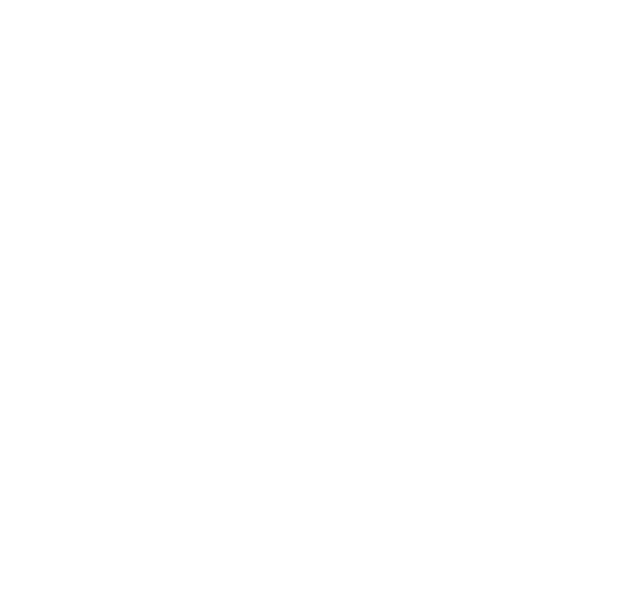
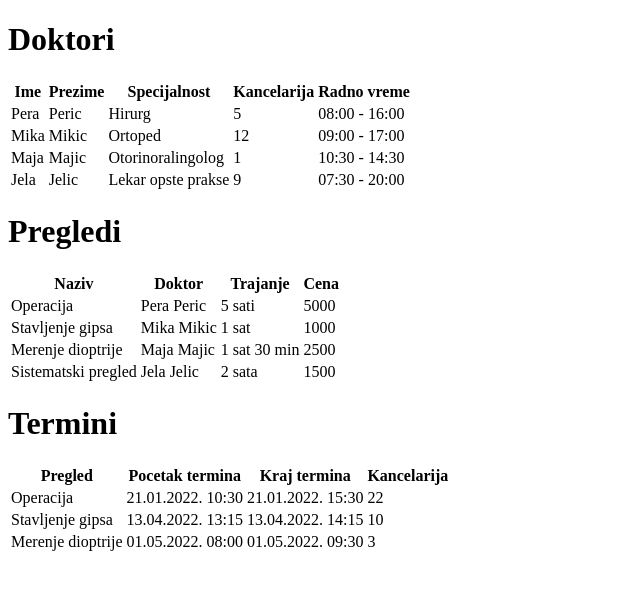
Before and after one commit to fed-ftn/fed-38-tim-1, a plain HTML site: page index.html in a window 1280 px wide. Shown: the whole page, without its empty margins (0-640 px from the left). Drawn offline with Linux system fonts and the light colour scheme.

```diff
--- a/index.html
+++ b/index.html
@@ -4,9 +4,125 @@
     <meta charset="UTF-8">
     <meta http-equiv="X-UA-Compatible" content="IE=edge">
     <meta name="viewport" content="width=device-width, initial-scale=1.0">
+    <link rel="stylesheet" href="css/style.css">
     <title>Document</title>
 </head>
 <body>
-
+    <div id="table1">
+        <h1>Doktori</h1>
+        <table>
+            <thead>
+                <tr>
+                    <th>Ime</th>
+                    <th>Prezime</th>
+                    <th>Specijalnost</th>
+                    <th>Kancelarija</th>
+                    <th>Radno vreme</th>
+                </tr>
+            </thead>
+            <tbody>
+                <tr>
+                    <td>Pera</td>
+                    <td>Peric</td>
+                    <td>Hirurg</td>
+                    <td>5</td>
+                    <td>08:00 - 16:00</td>
+                </tr>
+                <tr>
+                    <td>Mika</td>
+                    <td>Mikic</td>
+                    <td>Ortoped</td>
+                    <td>12</td>
+                    <td>09:00 - 17:00</td>
+                </tr>
+                <tr>
+                    <td>Maja</td>
+                    <td>Majic</td>
+                    <td>Otorinoralingolog</td>
+                    <td>1</td>
+                    <td>10:30 - 14:30</td>
+                </tr>
+                <tr>
+                    <td>Jela</td>
+                    <td>Jelic</td>
+                    <td>Lekar opste prakse</td>
+                    <td>9</td>
+                    <td>07:30 - 20:00</td>
+                </tr>
+            </tbody>
+        </table>
+    </div>
+    <div id="table2">
+        <h1>Pregledi</h1>
+        <table>
+            <thead>
+                <tr>
+                    <th>Naziv</th>
+                    <th>Doktor</th>
+                    <th>Trajanje</th>
+                    <th>Cena</th>
+                </tr>
+            </thead>
+            <tbody>
+                <tr>
+                    <td>Operacija</td>
+                    <td>Pera Peric</td>
+                    <td>5 sati</td>
+                    <td>5000</td>
+                </tr>
+                <tr>
+                    <td>Stavljenje gipsa</td>
+                    <td>Mika Mikic</td>
+                    <td>1 sat</td>
+                    <td>1000</td>
+                </tr>
+                <tr>
+                    <td>Merenje dioptrije</td>
+                    <td>Maja Majic</td>
+                    <td>1 sat 30 min</td>
+                    <td>2500</td>
+                </tr>
+                <tr>
+                    <td>Sistematski pregled</td>
+                    <td>Jela Jelic</td>
+                    <td>2 sata</td>
+                    <td>1500</td>
+                </tr>
+            </tbody>
+        </table>
+    </div>
+    <div id="table3">
+        <h1>Termini</h1>
+        <table>
+            <thead>
+                <tr>
+                    <th>Pregled</th>
+                    <th>Pocetak termina</th>
+                    <th>Kraj termina</th>
+                    <th>Kancelarija</th>
+                </tr>
+            </thead>
+            <tbody>
+                <tr>
+                    <td>Operacija</td>
+                    <td>21.01.2022. 10:30</td>
+                    <td>21.01.2022. 15:30</td>
+                    <td>22</td>
+                </tr>
+                <tr>
+                    <td>Stavljenje gipsa</td>
+                    <td>13.04.2022. 13:15</td>
+                    <td>13.04.2022. 14:15</td>
+                    <td>10</td>
+                </tr>
+                <tr>
+                    <td>Merenje dioptrije</td>
+                    <td>01.05.2022. 08:00</td>
+                    <td>01.05.2022. 09:30</td>
+                    <td>3</td>
+                </tr>
+            </tbody>
+        </table>
+    </div>
 </body>
 </html>
```
Also changed, not shown: css/style.css (added), scss/style.scss (added).
